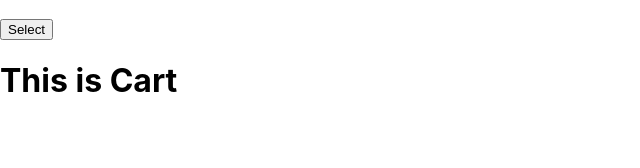
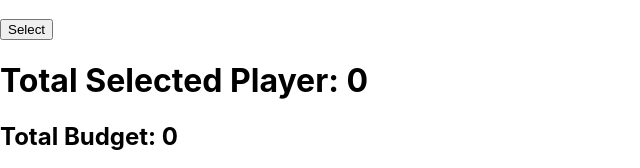
Before and after one commit to NA-Siddiky/bangladesh-premier-league, a React (Create React App) app: page / in a window 1280 px wide. Shown: the part 7580-7748 px from the top of the page, without its empty margins (0-640 px from the left). Before the commit the page ends 7702 px from the top, so only its background shows below. Built offline with nearby package versions, Linux system fonts and the light colour scheme.

Commit message:
adding player

```diff
--- a/src/App.js
+++ b/src/App.js
@@ -8,7 +8,6 @@ function App() {
     <div>
       <h1>Team Selection Board</h1>
       <Player></Player>
-      <Cart></Cart>
     </div>
   );
 }
--- a/src/components/Cart/Cart.js
+++ b/src/components/Cart/Cart.js
@@ -1,9 +1,19 @@
 import React from 'react';
 
-const Cart = () => {
+const Cart = (props) => {
+
     return (
         <div>
-            <h1>This is Cart</h1>
+
+            {
+                props.cart.map((selected) => (<div>
+                    <h1>Total Added Player: {selected.name}</h1>
+                    <p>Salary: {selected.salary}</p>
+
+                </div>))
+            }
+            <h1>Total Selected Player: {props.cart.length}</h1>
+            <h2>Total Budget: {props.cart.reduce((total, salary) => total + salary.salary, 0)}</h2>
         </div>
     );
 };
--- a/src/components/Player/Player.js
+++ b/src/components/Player/Player.js
@@ -1,25 +1,27 @@
 import React, { useEffect, useState } from 'react';
 import fakeData from '../../FAKEDATA/player_info.json'
+import Cart from '../Cart/Cart';
 import PlayerInfo from '../PlayerInfo/PlayerInfo';
 
 const Player = () => {
     const [players, setPlayers] = useState([])
-
     useEffect(() => {
         setPlayers(fakeData)
     }, [])
-    // console.log(players);
 
+
+    const [selected, setSelected] = useState([])
     const selectPlayer = (select) => {
-        console.log(select);
+        setSelected([...selected, select])
     }
 
     return (
         <div>
             <h1>This id Player</h1>
             {
-                players.map((Player) => <PlayerInfo player={Player} select= {selectPlayer}></PlayerInfo>)
+                players.map((Player) => <PlayerInfo player={Player} select={selectPlayer}></PlayerInfo>)
             }
+            <Cart cart={selected}></Cart>
         </div>
     );
 };
--- a/src/components/PlayerInfo/PlayerInfo.js
+++ b/src/components/PlayerInfo/PlayerInfo.js
@@ -1,9 +1,9 @@
 import React from 'react';
 
 const PlayerInfo = (props) => {
-    console.log(props);
+    // console.log(props);
     const { name, salary, gender, image } = props.player
-    console.log(name);
+    // console.log(name);
     return (
         <div>
             <div>
```
